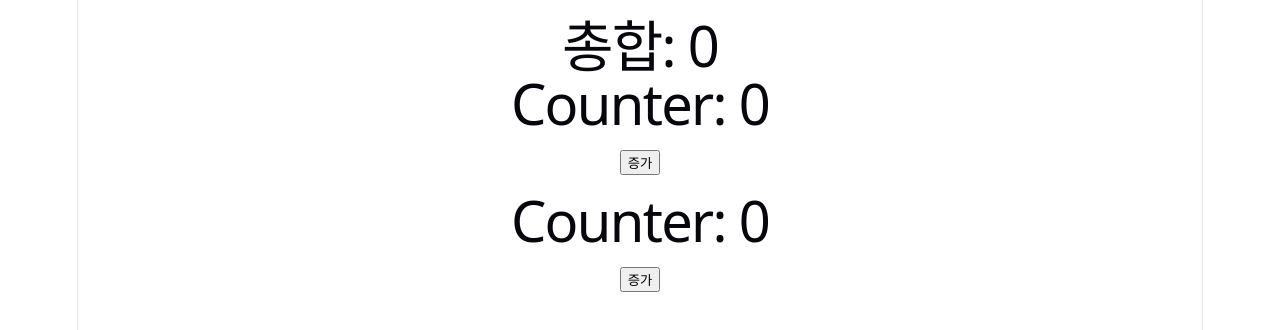
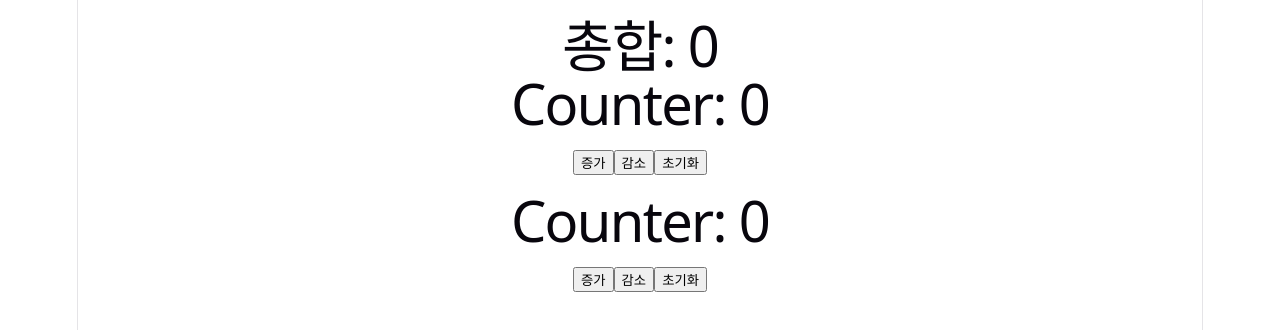
Before and after one commit to hwkong7/w26w04-state-hoisting, a React (Vite) app: page / in a window 1280 px wide. Shown: the top 330 px of the page. Built offline with nearby package versions, Linux system fonts and the light colour scheme.

Commit message:
➖ 감소 및 초기화 버튼 추가

```diff
--- a/src/App.jsx
+++ b/src/App.jsx
@@ -8,19 +8,35 @@ function App() {
   return (
     <div>
       <h1>총합: {count1 + count2}</h1>
-      <Counter count={count1} onIncrement={() => setCount1(prev => prev + 1)} />
-      <Counter count={count2} onIncrement={() => setCount2(prev => prev + 1)} />
+      <Counter
+        count={count1}
+        onIncrement={() => setCount1(prev => prev + 1)}
+        onDecrement={() => setCount1(prev => prev - 1)}
+        onReset={() => setCount1(0)}
+      />
+      <Counter
+        count={count2}
+        onIncrement={() => setCount2(prev => prev + 1)}
+        onDecrement={() => setCount2(prev => prev - 1)}
+        onReset={() => setCount2(0)}
+      />
     </div>
   )
 }
 
-function Counter({ count, onIncrement }) {
+function Counter({ count, onIncrement, onDecrement, onReset }) {
   return (
     <div>
       <h1>Counter: {count}</h1>
       <button onClick={onIncrement}>
         증가
       </button>
+      <button onClick={onDecrement}>
+        감소
+      </button>
+      <button onClick={onReset}>
+        초기화
+      </button>
     </div>
   )
 }
```
